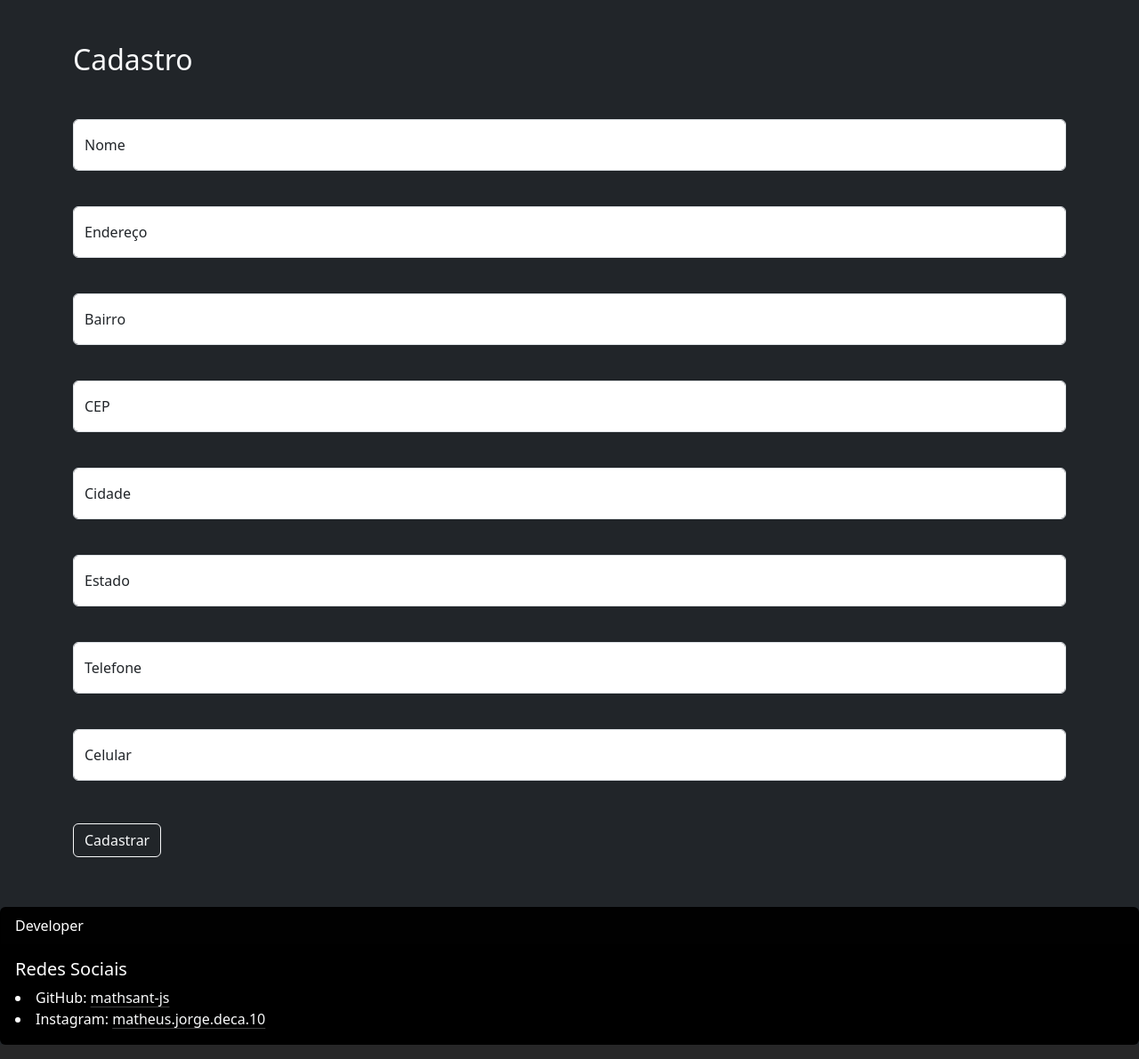
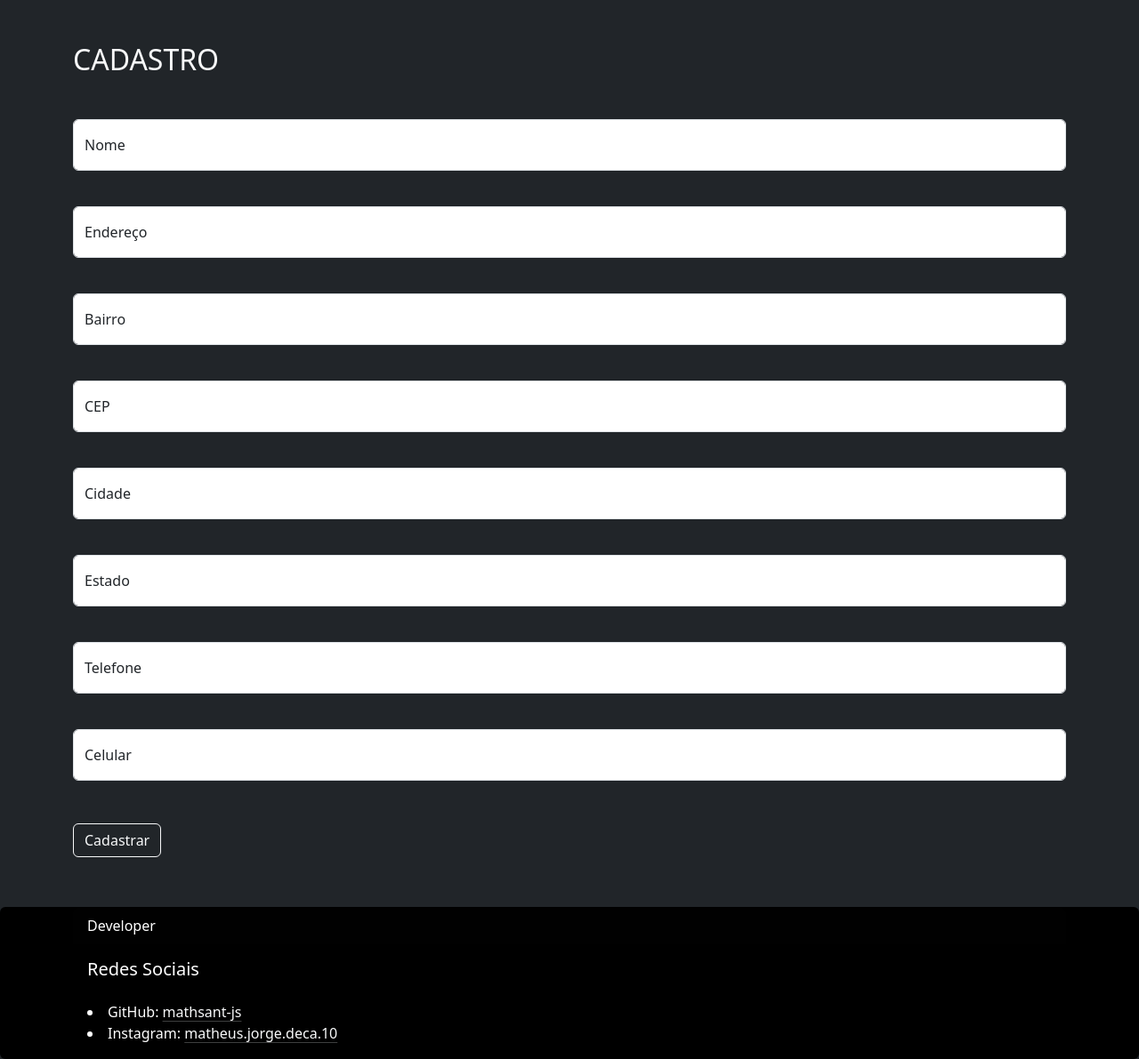
Before and after one commit to mathsant-js/projeto_web_banco_de_dados, a PHP site: page / in a window 1280 px wide. Shown: the part 56-1247 px from the top of the page at 89% size. Run offline with PHP 8.4, Linux system fonts and the light colour scheme.

Commit message:
fix: some design errors was fixed and some links was fixed

```diff
--- a/consulta.php
+++ b/consulta.php
@@ -16,7 +16,7 @@ require_once $_SERVER['DOCUMENT_ROOT'] . '/projeto_web_banco_de_dados/controller
 <body class="bg-dark">
     <nav class="navbar navbar-expand-lg bg-black mb-5">
         <div class="container">
-            <a class="navbar-brand text-light" href="#">Form MJS</a>
+            <a class="navbar-brand text-light" href="index.php">Form MJS</a>
             <button class="navbar-toggler" type="button" data-bs-toggle="collapse" data-bs-target="#navbarNavAltMarkup" aria-controls="navbarNavAltMarkup" aria-expanded="false" aria-label="Toggle navigation">
                 <span class="navbar-toggler-icon"></span>
             </button>
--- a/index.php
+++ b/index.php
@@ -27,7 +27,7 @@
         </div>
     </nav>
     <div class="container">
-        <h2 class="text-light mb-5">Cadastro</h2>
+        <h2 class="text-light mb-5 text-uppercase">Cadastro</h2>
         <!-- O action envia os dados para a pessoaController-->
         <form method="POST" action="controller/pessoaController.php?acao=inserir">
             <div class="form-floating mb-3">
@@ -76,17 +76,19 @@
 </body>
 <footer class="mt-5">
     <div class="card bg-black">
+        <div class="container">
             <div class="card-header text-white">
                 Developer
             </div>
             <div class="card-body text-white">
-            <h5 class="card-title">Redes Sociais</h5>
+                <h5 class="card-title pb-3">Redes Sociais</h5>
                 <li class="card-text">GitHub:
                     <a href="https://github.com/mathsant-js" class="link-light link-offset-2 link-underline-opacity-25 link-underline-opacity-100-hover" target="_blank">mathsant-js</a>
                 </li>
                 <li>Instagram: <a href="https://www.instagram.com/matheus.jorge.deca.10/" class="link-light link-offset-2 link-underline-opacity-25 link-underline-opacity-100-hover" target="_blank">matheus.jorge.deca.10</a></li>
             </div>
         </div>
+    </div>
 </footer>
 
 </html>
```
Lines whose indentation alone changed are shown as unchanged.
